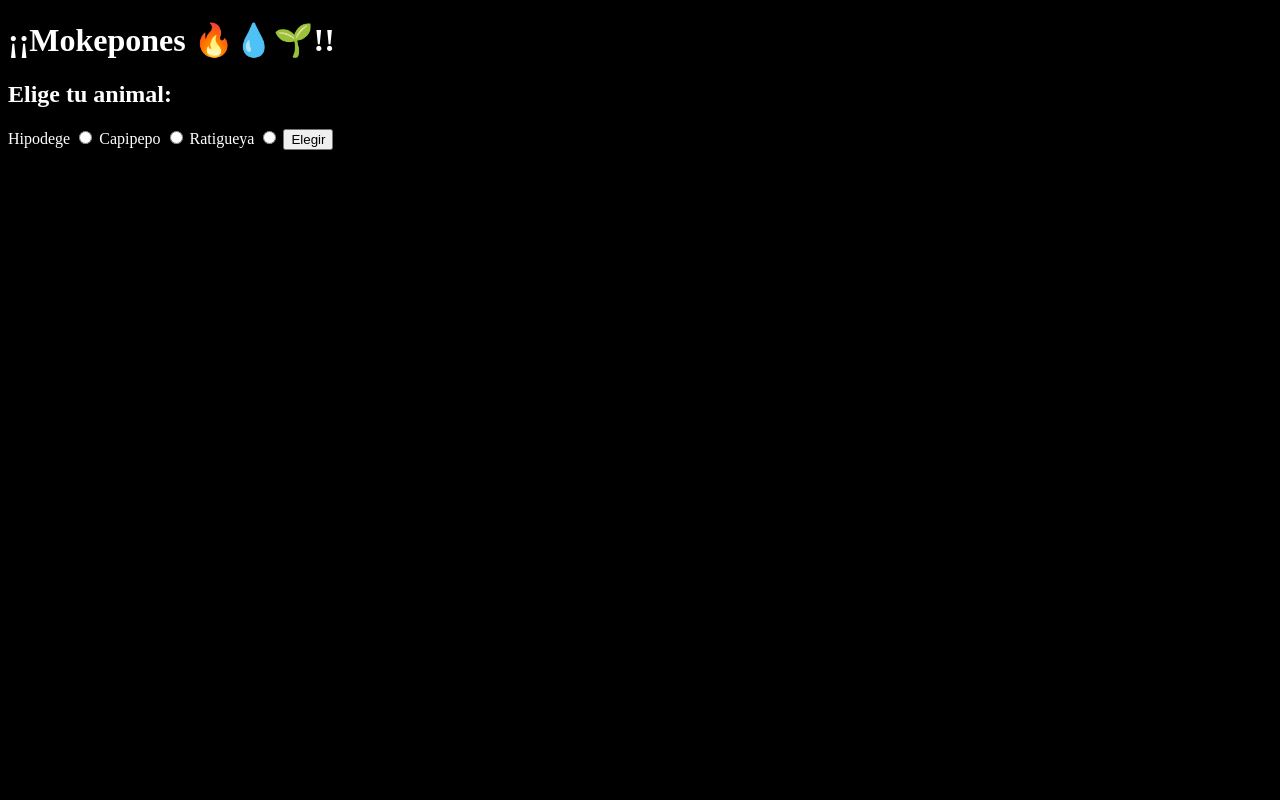
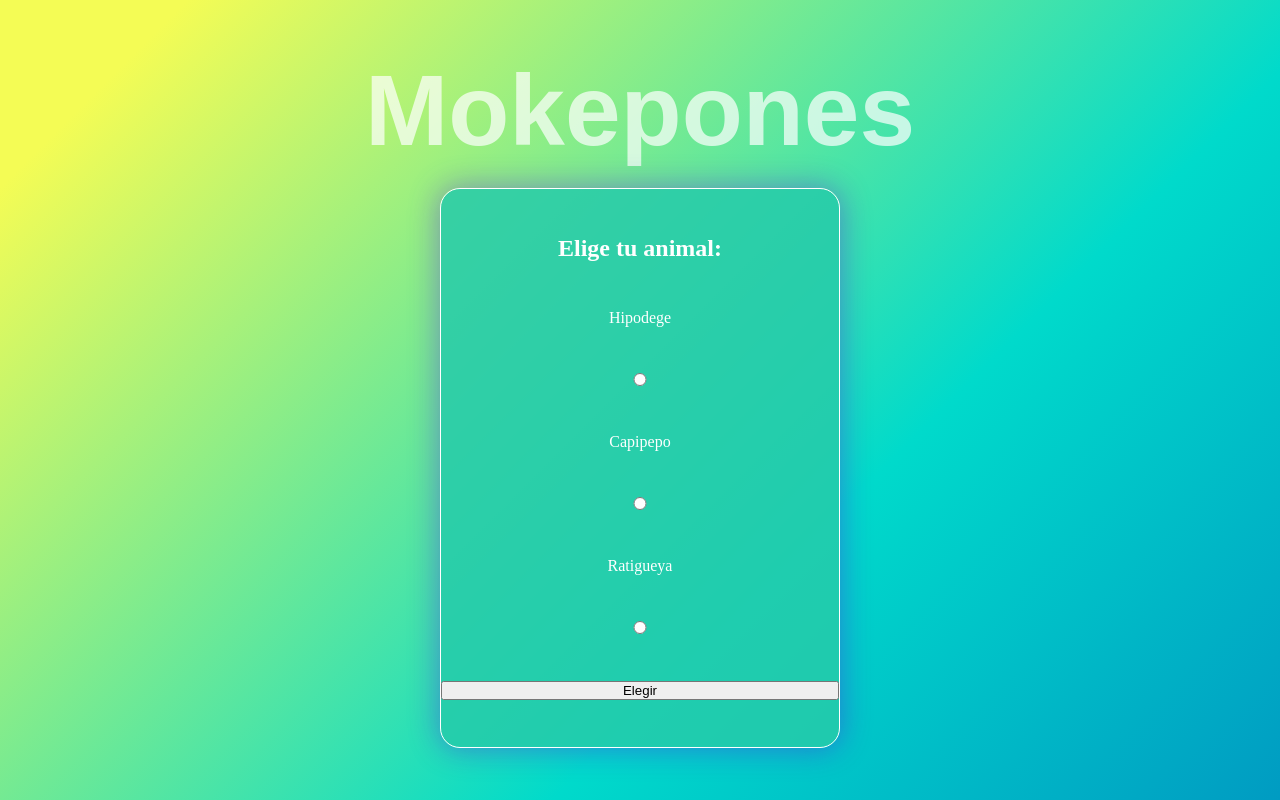
Before and after one commit to lainez12/A-Game, a plain HTML site: page index.html in a window 1280 px wide. Drawn offline with Linux system fonts and the light colour scheme.

Commit message:
Puse estilos interesantes en css

```diff
--- /dev/null
+++ b/css/styles.css
@@ -0,0 +1,37 @@
+* {
+    margin: 0;
+    padding: 0;
+    box-sizing: border-box;
+}
+
+body {
+    background: linear-gradient(135deg, rgba(244,252,85,1) 9%, rgba(153,239,129,1) 30%, rgba(0,218,203,1) 65%, rgba(0,168,196,1) 93%, rgba(0,155,194,1) 100%);
+    background-repeat: no-repeat;
+    width: 100vw;
+    height: 100vh;
+    display: flex;
+    flex-direction: column;
+    justify-content: center;
+    align-items: center;
+}
+
+#titulo {
+    font-family: Arial, Helvetica, sans-serif;
+    font-size: 100px;
+    color: rgba(255, 255, 255, 0.701);
+}
+
+#selecionar-mascota {
+    height: 70%;
+    display: flex;
+    flex-direction: column;
+    justify-content: space-evenly;
+    background-color: #25cbaad6;
+    margin-top: 20px;
+    border-radius: 20px;
+    width: 400px;
+    text-align: center;
+    border: 1px solid white;
+    box-shadow: 0px 0px 30px 1px rgb(88 16 229 / 42%);
+    color: white;
+}
--- a/estilos/styles.css
+++ /dev/null
@@ -1,4 +0,0 @@
-body {
-    background-color: black;
-    color: white;
-}
--- a/index.html
+++ b/index.html
@@ -5,11 +5,11 @@
     <meta http-equiv="X-UA-Compatible" content="IE=edge">
     <meta name="viewport" content="width=device-width, initial-scale=1.0">
     <title>Juego de papel piedra y tijera!!</title>
-    <link rel="stylesheet" href="./estilos/styles.css">
+    <link rel="stylesheet" href="./css/styles.css">
     <script src="./js/javascript.js"></script>
 </head>
 <body>
-    <h1>¡¡Mokepones 🔥💧🌱!!</h1>
+    <h1 id="titulo">Mokepones</h1>
     <section id="selecionar-mascota">
         <h2>Elige tu animal:</h2>
         <label for="hipodege">Hipodege</label>
```
